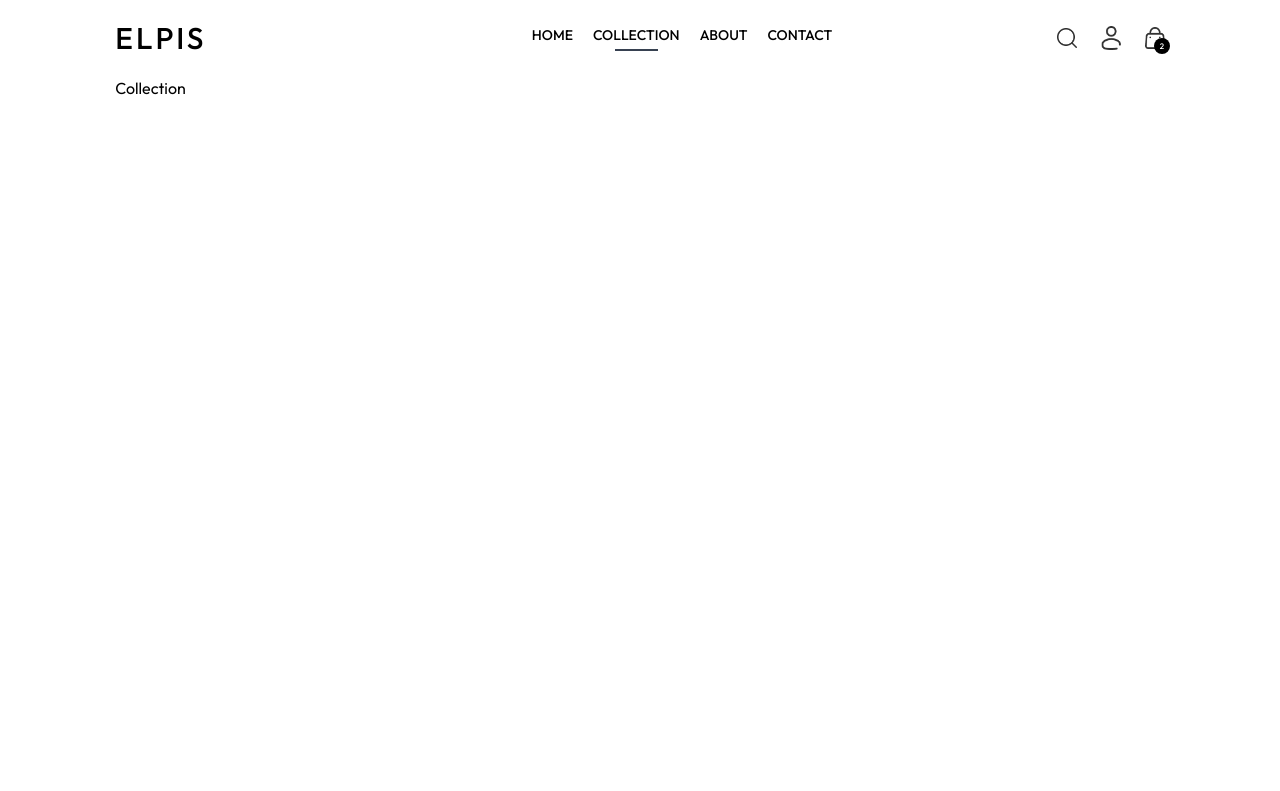
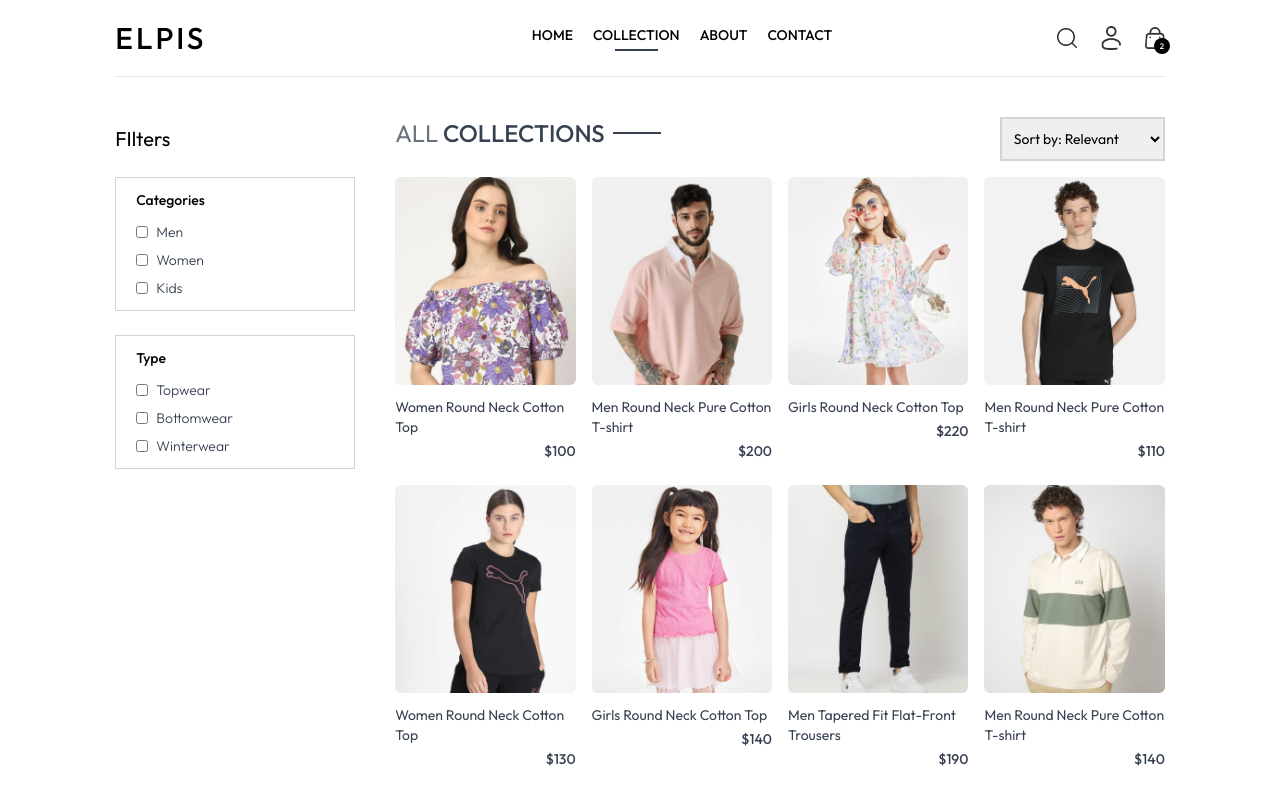
Before and after one commit to LivingHopeDev/Elpis-store, a React (Vite) app: page /collection in a window 1280 px wide. Shown: the top 791 px of the page. Built offline with nearby package versions, Linux system fonts and the light colour scheme.

Commit message:
feat: add all collection page

```diff
--- a/src/App.tsx
+++ b/src/App.tsx
@@ -9,7 +9,7 @@
 import PlaceOrder from "./pages/PlaceOrder";
 import Order from "./pages/Order";
 import Navbar from "./components/Navbar";
-
+import Footer from "./components/Footer";
 const App = () => {
   return (
     <div className="px-4 sm:px-[5vw] md:px-[7vw] lg:px-[9vw]">
@@ -25,6 +25,7 @@
         <Route path="/place-order" element={<PlaceOrder />} />
         <Route path="/orders" element={<Order />} />
       </Routes>
+      <Footer />
     </div>
   );
 };
--- /dev/null
+++ b/src/components/Footer.tsx
@@ -0,0 +1,44 @@
+import { Link } from "react-router-dom";
+const Footer = () => {
+  return (
+    <div>
+      <div className="flex flex-col sm:grid grid-cols-[3fr_1fr_1fr] gap-14 mt-40 my-10 text-sm">
+        <div>
+          <Link to="/">
+            <h1 className="w-[12rem] text-3xl tracking-widest">ELPIS</h1>
+          </Link>
+          <p className="w-full md:w-2/3 text-gray-600">
+            Lorem ipsum dolor sit amet consectetur adipisicing elit. Quis
+            reprehenderit .
+          </p>
+        </div>
+        <div>
+          <p className="text-xl font-medium mb-5">COMPANY</p>
+          <ul className="flex flex-col gap-1 text-gray-600">
+            <li>Home</li>
+            <li>About us</li>
+            <li>Delivery</li>
+            <li>Privacy policy</li>
+          </ul>
+        </div>
+        <div>
+          <div className="text-xl font-medium mb-5">
+            <p>GET IN TOUCH</p>
+            <ul className="flex flex-col gap-1 text-gray-600">
+              <li>+234-8065108162</li>
+              <li>info@elpistore.com</li>
+            </ul>
+          </div>
+        </div>
+      </div>
+      <div>
+        <hr />
+        <p className="py-5 text-sm text-center">
+          Copyright 2025 Elpistore . All Right Reserved
+        </p>
+      </div>
+    </div>
+  );
+};
+
+export default Footer;
--- a/src/components/LatestCollection.tsx
+++ b/src/components/LatestCollection.tsx
@@ -4,9 +4,8 @@
 import { IProduct } from "../types/Products";
 import ProductItems from "./ProductItems";
 const LatestCollection = () => {
-  const shopContext = useContext(ShopContext);
+  const { products } = useContext(ShopContext);
 
-  const { products } = shopContext;
   const [lastestProudcts, setLatestProducts] = useState<IProduct[] | null>([]);
 
   useEffect(() => {
--- a/src/components/Newsletter.tsx
+++ b/src/components/Newsletter.tsx
@@ -1,19 +1,31 @@
 const Newsletter = () => {
+  const handleSubmit = (e: any) => {
+    e.preventDefault();
+  };
   return (
     <div className="text-center">
       <p className="text-2xl font-medium text-gray-800">
-        Subscribe now & get 20% off
+        Subscribe now & get 15% off
       </p>
       <p className="text-gray-400 mt-3">
         Lorem ipsum dolor sit amet consectetur adipisicing elit. Rerum corporis
         minus doloribus.
       </p>
-      <form>
+      <form
+        onSubmit={handleSubmit}
+        className="w-full sm:w-1/2 flex items-cente gap-3 mx-auto my-6 border pl-3"
+      >
         <input
           type="email"
           placeholder="Enter your email"
           className="w-full sm:flex-1 outline-none"
         />
+        <button
+          type="submit"
+          className="bg-black text-white text-xs px-10 py-4"
+        >
+          SUBSCRIBE
+        </button>
       </form>
     </div>
   );
--- a/src/pages/Collection.tsx
+++ b/src/pages/Collection.tsx
@@ -1,7 +1,105 @@
-import React from "react";
+import React, { useContext, useEffect, useState } from "react";
+import { ShopContext } from "../context/ShopContext";
+import { assets } from "../assets/frontend_assets/assets";
+import Title from "../components/Title";
+import { IProduct } from "../types/Products";
+import ProductItems from "../components/ProductItems";
 
 const Collection = () => {
-  return <div>Collection</div>;
+  const shopContext = useContext(ShopContext);
+
+  const { products } = shopContext;
+  const [showFilter, setShowFilter] = useState(false);
+  const [fileteProducts, setFilterProducts] = useState<IProduct[] | []>([]);
+  useEffect(() => {
+    setFilterProducts(products);
+  }, []);
+  return (
+    <div className="flex flex-col sm:flex-row gap-1 sm:gap-10 pt-10 border-t">
+      {/* filter options */}
+      <div className="min-w-60">
+        <p
+          onClick={() => setShowFilter(!showFilter)}
+          className="my-2 text-xl flex items-center cursor-pointer gap-2"
+        >
+          FIlters
+          <img
+            src={assets.dropdown_icon}
+            alt=""
+            className={`h-3 sm:hidden ${showFilter ? "rotate-90" : ""} `}
+          />
+        </p>
+        {/* Category filter */}
+        <div
+          className={`border border-gray-300 pl-5 py-3 mt-6 ${
+            showFilter ? "" : "hidden"
+          } sm:block`}
+        >
+          <p className="mb-3 text-sm font-medium">Categories</p>
+          <div className="flex flex-col gap-2 text-sm font-light text-gray-700">
+            <p className="flex gap-2">
+              <input type="checkbox" className="w-3" value={"Men"} />
+              Men
+            </p>
+            <p className="flex gap-2">
+              <input type="checkbox" className="w-3" value={"Women"} />
+              Women
+            </p>{" "}
+            <p className="flex gap-2">
+              <input type="checkbox" className="w-3" value={"Kids"} />
+              Kids
+            </p>
+          </div>
+        </div>
+        {/* Subcategory filter */}
+        <div
+          className={`border border-gray-300 pl-5 py-3 mt-6 ${
+            showFilter ? "" : "hidden"
+          } sm:block`}
+        >
+          <p className="mb-3 text-sm font-medium">Type</p>
+          <div className="flex flex-col gap-2 text-sm font-light text-gray-700">
+            <p className="flex gap-2">
+              <input type="checkbox" className="w-3" value={"Topwear"} />
+              Topwear
+            </p>
+            <p className="flex gap-2">
+              <input type="checkbox" className="w-3" value={"Bottomwear"} />
+              Bottomwear
+            </p>
+            <p className="flex gap-2">
+              <input type="checkbox" className="w-3" value={"Winterwear"} />
+              Winterwear
+            </p>
+          </div>
+        </div>
+      </div>
+      {/* Right section */}
+      <div className="flex-1">
+        <div className="flex justify-between text-base sm:text-2xl mb-4">
+          <Title text1={"ALL"} text2={"COLLECTIONS"} />
+
+          <select className="border-2 border-gray-300 text-sm px-2">
+            <option value="relavent">Sort by: Relevant</option>
+            <option value="low-high">Sort by: Low to High</option>
+            <option value="hig-low">Sort by: High to Low</option>
+          </select>
+        </div>
+
+        <div className="grid grid-cols-2 md:grid-cols-3 lg:grid-cols-4 gap-4 gap-y-6">
+          {fileteProducts.map((item, index) => (
+            <ProductItems
+              key={index}
+              id={item._id}
+              image={item.image}
+              name={item.name}
+              price={item.price}
+            />
+          ))}
+        </div>
+      </div>
+    </div>
+  );
 };
 
 export default Collection;
```
